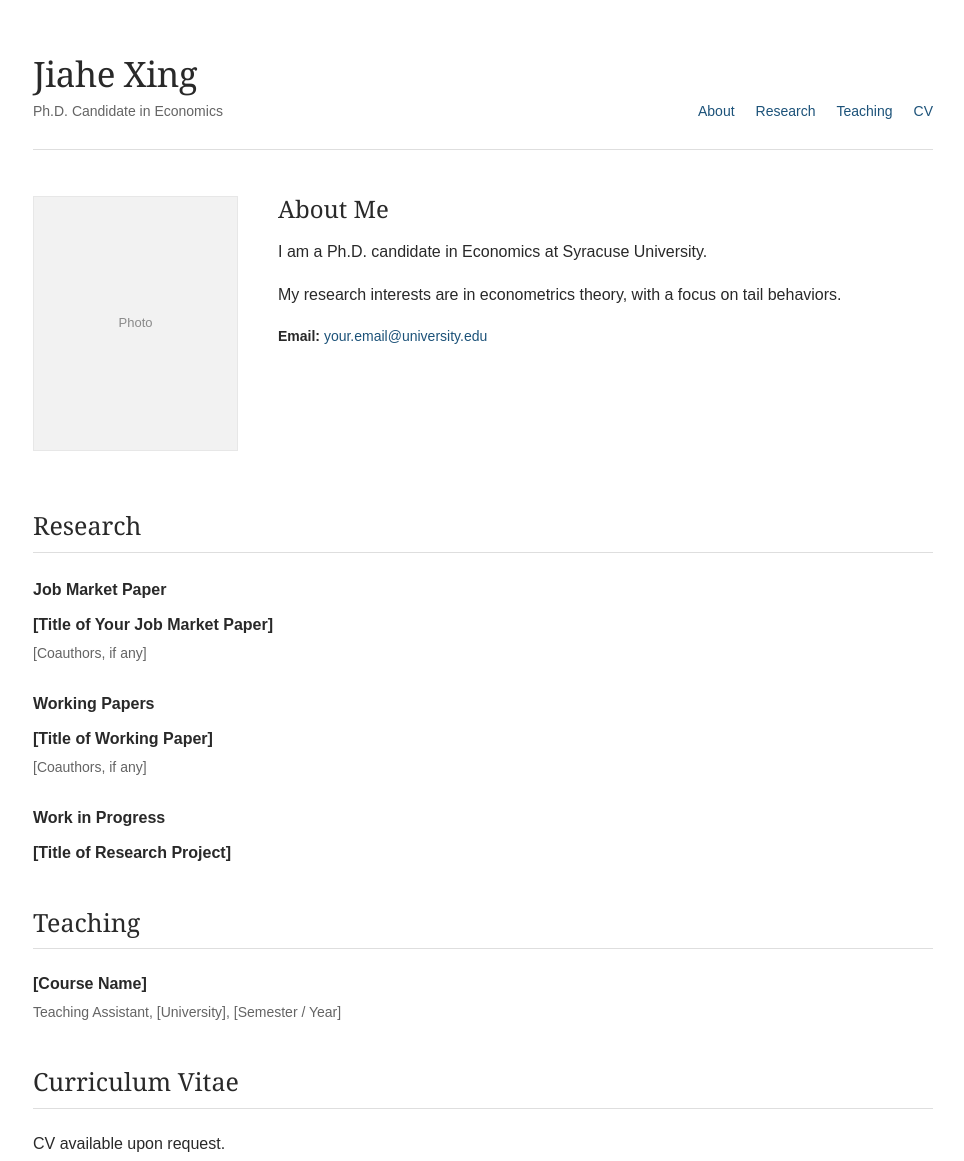
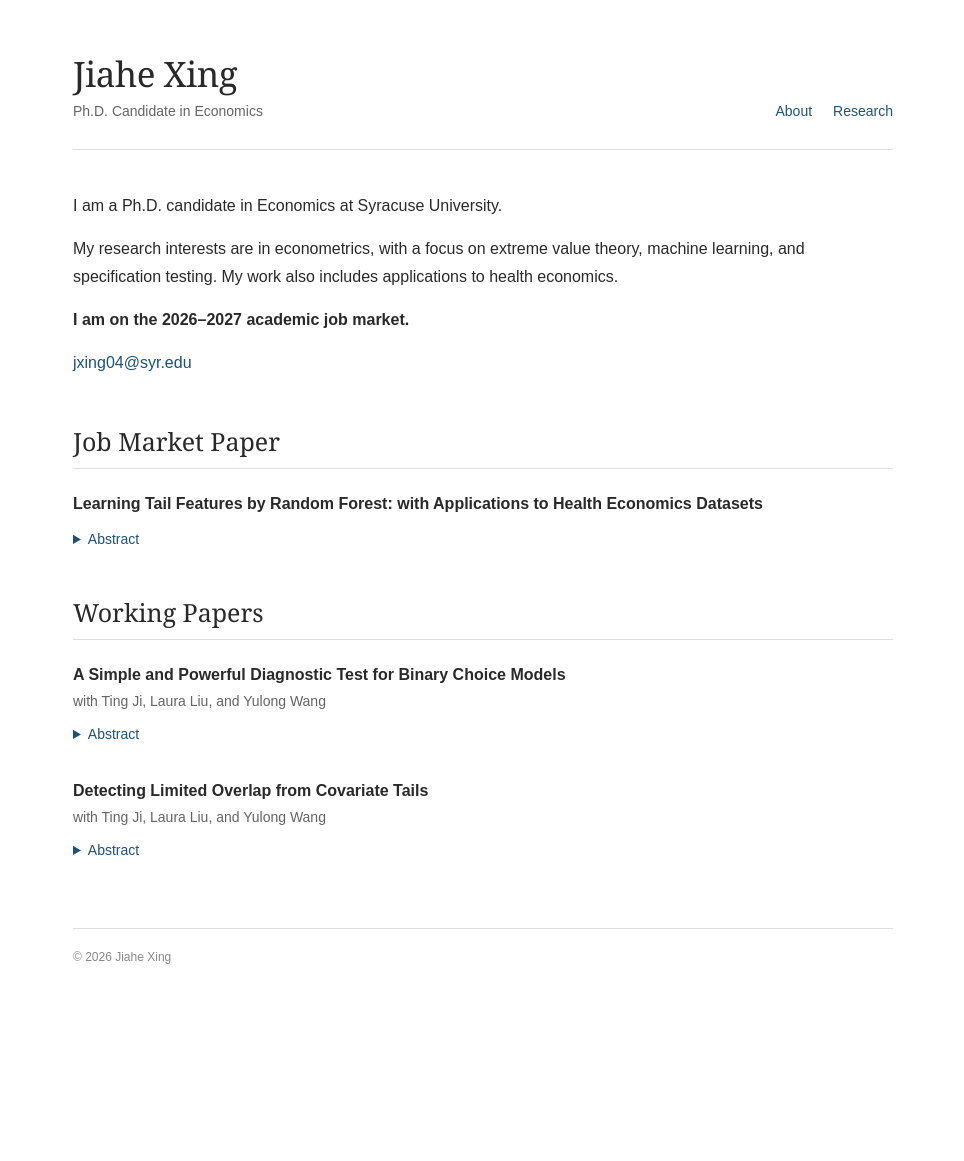
Before and after one commit to Jiahe-Xing/Jiahe-Xing.github.io, a plain HTML site: page index.html in a window 1280 px wide. Shown: the top 1161 px of the page, without its empty margins (157-1121 px from the left). After the commit the page ends 1018 px from the top, so only its background shows below. Drawn offline with Linux system fonts and the light colour scheme.

Commit message:
Update index.html

```diff
--- a/index.html
+++ b/index.html
@@ -3,8 +3,9 @@
 <head>
   <meta charset="UTF-8">
   <meta name="viewport" content="width=device-width, initial-scale=1.0">
-  <meta name="description" content="Academic homepage of Jiahe Xing.">
+  <meta name="description" content="Jiahe Xing, Economics Ph.D. candidate at Syracuse University. Research in econometrics, extreme value theory, machine learning, and specification testing, with applications to health economics.">
   <title>Jiahe Xing | Economics</title>
+
   <style>
     :root {
       --text: #292929;
@@ -12,21 +13,37 @@
       --link: #1c5279;
       --border: #dedede;
     }
-    * { box-sizing: border-box; }
-    html { scroll-behavior: smooth; }
+
+    * {
+      box-sizing: border-box;
+    }
+
+    html {
+      scroll-behavior: smooth;
+    }
+
     body {
       margin: 0;
       background: #fff;
       color: var(--text);
       font: 16px/1.75 Arial, Helvetica, sans-serif;
     }
-    a { color: var(--link); text-decoration: none; }
-    a:hover { text-decoration: underline; }
+
+    a {
+      color: var(--link);
+      text-decoration: none;
+    }
+
+    a:hover {
+      text-decoration: underline;
+    }
+
     .page {
-      width: min(900px, calc(100% - 48px));
+      width: min(820px, calc(100% - 48px));
       margin: 0 auto;
       padding: 54px 0 50px;
     }
+
     .site-header {
       display: flex;
       align-items: flex-end;
@@ -35,47 +52,78 @@
       border-bottom: 1px solid var(--border);
       padding-bottom: 25px;
     }
+
     .site-title {
       font: normal 35px/1.15 Georgia, "Times New Roman", serif;
       margin: 0 0 5px;
       letter-spacing: -0.5px;
     }
-    .site-subtitle { color: var(--muted); margin: 0; font-size: 14px; }
-    nav { display: flex; flex-wrap: wrap; gap: 21px; font-size: 14px; }
+
+    .site-subtitle {
+      color: var(--muted);
+      margin: 0;
+      font-size: 14px;
+    }
+
+    nav {
+      display: flex;
+      flex-wrap: wrap;
+      gap: 21px;
+      font-size: 14px;
+    }
+
     .intro {
-      display: grid;
-      grid-template-columns: 205px minmax(0, 1fr);
-      gap: 40px;
-      align-items: start;
-      margin: 46px 0 58px;
+      margin: 42px 0 48px;
+      max-width: 740px;
     }
-    .photo {
-      width: 205px;
-      height: 255px;
-      display: flex;
-      align-items: center;
-      justify-content: center;
-      background: #f2f2f2;
-      border: 1px solid #e7e7e7;
-      color: #8a8a8a;
-      font-size: 13px;
+
+    .intro p {
+      margin: 0 0 15px;
     }
-    .photo img { display: block; width: 100%; height: 100%; object-fit: cover; }
-    .intro h2 { font: normal 24px/1.4 Georgia, "Times New Roman", serif; margin: -4px 0 13px; }
-    .intro p { margin: 0 0 15px; }
-    .contact { font-size: 14px; margin-top: 23px; }
-    section { margin-top: 39px; scroll-margin-top: 24px; }
+
+    section {
+      margin-top: 39px;
+      scroll-margin-top: 24px;
+    }
+
     .section-title {
       font: normal 25px/1.35 Georgia, "Times New Roman", serif;
       margin: 0 0 21px;
       padding-bottom: 9px;
       border-bottom: 1px solid var(--border);
     }
-    h3 { font-size: 16px; font-weight: 600; margin: 23px 0 7px; }
-    .paper { margin: 0 0 20px; }
-    .paper-title { font-weight: 600; }
-    .note { color: var(--muted); font-size: 14px; }
-    .teaching-entry { margin-bottom: 13px; }
+
+    .paper {
+      margin: 0 0 30px;
+    }
+
+    .paper-title {
+      font-weight: 600;
+    }
+
+    .working-title {
+      margin-top: 45px;
+    }
+
+    .note {
+      color: var(--muted);
+      font-size: 14px;
+    }
+
+    details {
+      margin-top: 9px;
+    }
+
+    summary {
+      cursor: pointer;
+      color: var(--link);
+      font-size: 14px;
+    }
+
+    details p {
+      margin: 9px 0 22px;
+    }
+
     footer {
       color: #888;
       border-top: 1px solid var(--border);
@@ -83,17 +131,34 @@
       margin-top: 65px;
       padding-top: 18px;
     }
+
     @media (max-width: 640px) {
-      .page { width: min(100% - 36px, 900px); padding-top: 28px; }
-      .site-header { align-items: flex-start; flex-direction: column; gap: 13px; }
-      .site-title { font-size: 31px; }
-      nav { gap: 17px; }
-      .intro { grid-template-columns: 1fr; gap: 22px; margin: 32px 0 43px; }
-      .photo { width: 185px; height: 225px; }
-      .intro h2 { margin-top: 0; }
+      .page {
+        width: calc(100% - 36px);
+        padding-top: 28px;
+      }
+
+      .site-header {
+        align-items: flex-start;
+        flex-direction: column;
+        gap: 13px;
+      }
+
+      .site-title {
+        font-size: 31px;
+      }
+
+      nav {
+        gap: 17px;
+      }
+
+      .intro {
+        margin: 32px 0 40px;
+      }
     }
   </style>
 </head>
+
 <body>
   <div class="page">
     <header class="site-header">
@@ -101,58 +166,126 @@
         <h1 class="site-title">Jiahe Xing</h1>
         <p class="site-subtitle">Ph.D. Candidate in Economics</p>
       </div>
+
       <nav aria-label="Main navigation">
         <a href="#about">About</a>
         <a href="#research">Research</a>
-        <a href="#teaching">Teaching</a>
-        <a href="#cv">CV</a>
       </nav>
     </header>
 
     <main>
       <div class="intro" id="about">
-        <!-- To add a real photo later, replace the word "Photo" with:
-             <img src="photo.jpg" alt="Jiahe Xing"> -->
-        <div class="photo">Photo</div>
-        <div>
-          <h2>About Me</h2>
-          <p>I am a Ph.D. candidate in Economics at Syracuse University.</p>
-          <p>My research interests are in econometrics theory, with a focus on tail behaviors.</p>
-          <p class="contact">
-            <strong>Email:</strong> <a href="mailto:your.email@university.edu">your.email@university.edu</a>
-          </p>
-        </div>
+        <p>
+          I am a Ph.D. candidate in Economics at Syracuse University.
+        </p>
+
+        <p>
+          My research interests are in econometrics, with a focus on
+          extreme value theory, machine learning, and specification
+          testing. My work also includes applications to health economics.
+        </p>
+
+        <p>
+          <strong>I am on the 2026–2027 academic job market.</strong>
+        </p>
+
+        <p>
+          <a href="mailto:jxing04@syr.edu">jxing04@syr.edu</a>
+        </p>
       </div>
 
       <section id="research">
-        <h2 class="section-title">Research</h2>
-        <h3>Job Market Paper</h3>
-        <p class="paper">
-          <span class="paper-title">[Title of Your Job Market Paper]</span><br>
-          <span class="note">[Coauthors, if any]</span>
-        </p>
-        <h3>Working Papers</h3>
-        <p class="paper">
-          <span class="paper-title">[Title of Working Paper]</span><br>
-          <span class="note">[Coauthors, if any]</span>
-        </p>
-        <h3>Work in Progress</h3>
-        <p class="paper"><span class="paper-title">[Title of Research Project]</span></p>
-      </section>
+        <h2 class="section-title">Job Market Paper</h2>
 
-      <section id="teaching">
-        <h2 class="section-title">Teaching</h2>
-        <p class="teaching-entry">
-          <strong>[Course Name]</strong><br>
-          <span class="note">Teaching Assistant, [University], [Semester / Year]</span>
-        </p>
-      </section>
+        <article class="paper">
+          <div class="paper-title">
+            Learning Tail Features by Random Forest: with Applications
+            to Health Economics Datasets
+          </div>
 
-      <section id="cv">
-        <h2 class="section-title">Curriculum Vitae</h2>
-        <p>CV available upon request.</p>
-        <!-- After uploading a file named cv.pdf, replace the line above with:
-             <p><a href="cv.pdf">Download CV (PDF)</a></p> -->
+          <details>
+            <summary>Abstract</summary>
+            <p>
+              This paper develops Pareto-GRF, a nonparametric estimator
+              of conditional tail exponents using a Pareto approximation
+              and honest generalized random forests. I establish
+              consistency, pointwise asymptotic normality, and feasible
+              variance estimation, separating forest localization bias
+              from finite-threshold approximation bias. An application
+              to the top one percent of medical expenditures in the
+              2016–2023 Medical Expenditure Panel Survey documents
+              heterogeneity in tail severity associated with age and
+              cancer diagnoses, conditional on exceeding a high
+              spending threshold.
+            </p>
+          </details>
+        </article>
+
+        <h2 class="section-title working-title">Working Papers</h2>
+
+        <article class="paper">
+          <div class="paper-title">
+            A Simple and Powerful Diagnostic Test for Binary Choice Models
+          </div>
+
+          <div class="note">
+            with Ting Ji, Laura Liu, and Yulong Wang
+          </div>
+
+          <details>
+            <summary>Abstract</summary>
+            <p>
+              Conventional probit and logit models impose thin-tailed
+              latent errors, an assumption with implications for
+              estimation rates and inference. We develop a diagnostic
+              that identifies the tail class of the unobserved error
+              from extreme observations of a heavy-tailed covariate
+              conditional on the binary outcome. The procedure uses
+              a fixed number of upper order statistics and requires
+              neither model estimation nor a parametric link
+              specification. Under mild regularity conditions, the
+              resulting invariant test nearly attains the point-optimal
+              power envelope. We extend the method to short panels
+              with unobserved individual effects without estimating
+              incidental parameters. Simulations evaluate finite-sample
+              size and power, and an application to firm innovation
+              decisions rejects the thin-tailed restriction underlying
+              standard binary choice specifications.
+            </p>
+          </details>
+        </article>
+
+        <article class="paper">
+          <div class="paper-title">
+            Detecting Limited Overlap from Covariate Tails
+          </div>
+
+          <div class="note">
+            with Ting Ji, Laura Liu, and Yulong Wang
+          </div>
+
+          <details>
+            <summary>Abstract</summary>
+            <p>
+              Lack of overlap can lead researchers to trim observations
+              with extreme propensity scores, changing the target
+              estimand. We derive a tail-index criterion for regular
+              identification of the average treatment effect: under
+              regularity conditions, the treated and control covariate
+              tail indices must differ by less than a factor of two.
+              The criterion determines when root-n estimation and
+              conventional Gaussian inference remain available.
+              We develop a diagnostic test based on subsample tail-index
+              estimators, avoiding propensity-score estimation, and
+              establish its pointwise asymptotic size. The framework
+              accommodates overlap failures both in covariate tails
+              and at finite interior points. In firm data, conventional
+              trimming excludes the largest firms, which hold three
+              fifths of total assets, while the diagnostic does not
+              reject regular identification.
+            </p>
+          </details>
+        </article>
       </section>
     </main>
 
```
